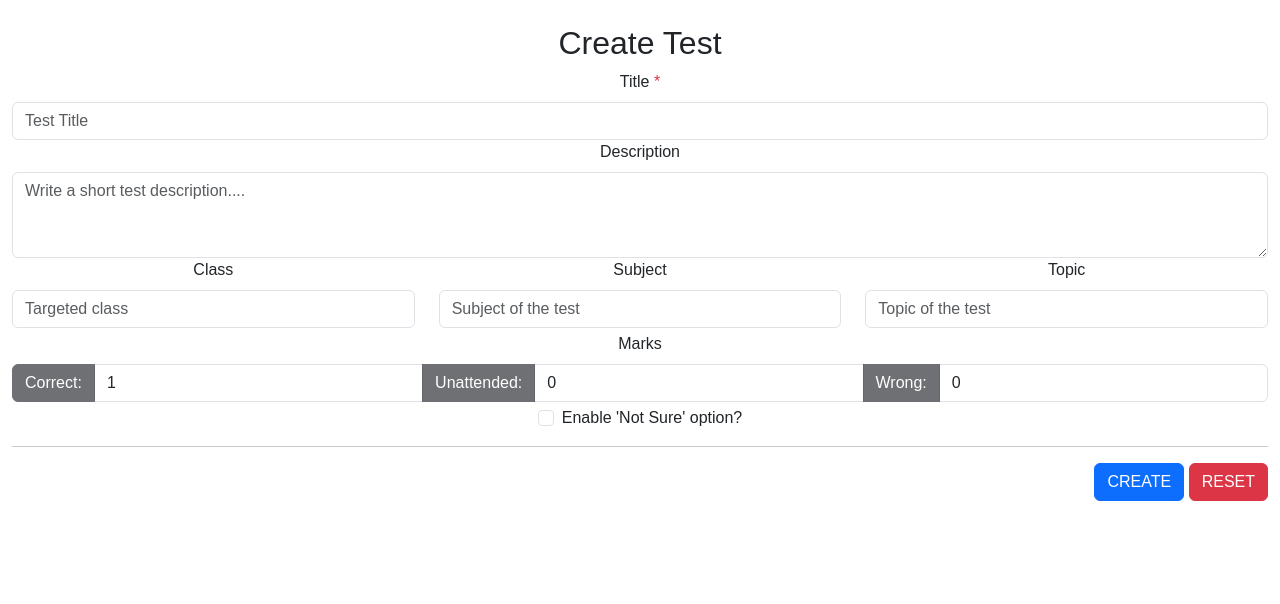
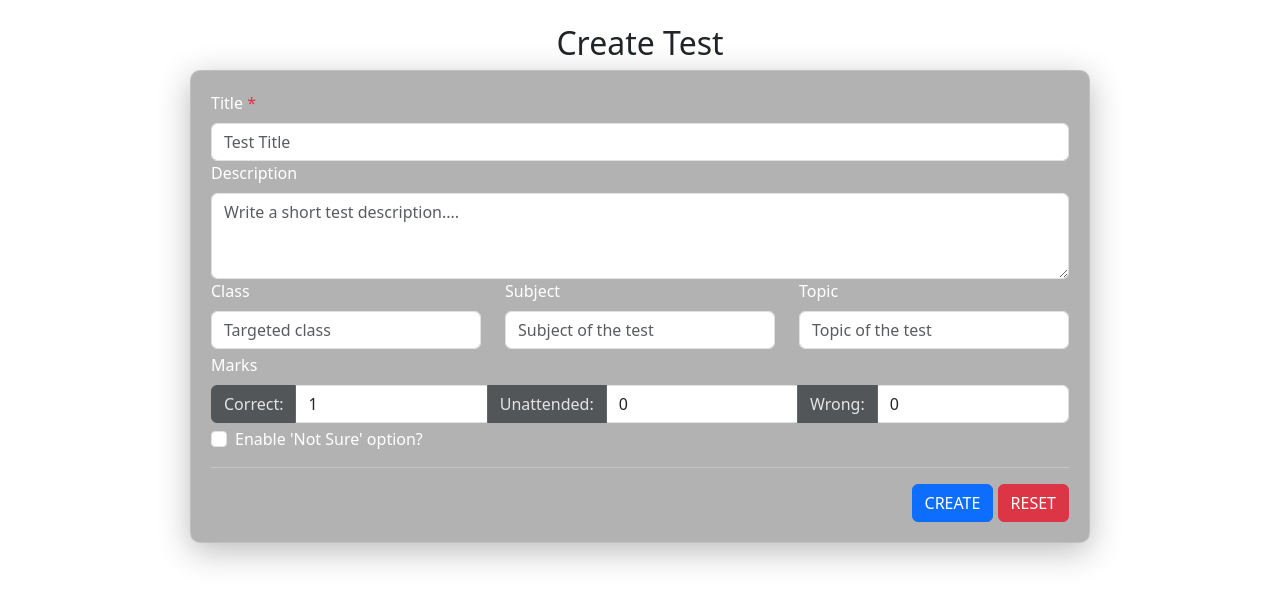
Before and after one commit to hind-sagar-biswas/mcqExam, a PHP site: page /add-test.php in a window 1280 px wide. Shown: the top 604 px of the page. Run offline with PHP 8.4, Linux system fonts and the light colour scheme; some libraries are stand-ins or nearby versions.

Commit message:
Add files via upload

```diff
--- a/assets/css/style.css
+++ b/assets/css/style.css
@@ -1,38 +1,12 @@
-*{
-	margin: 0;
-	padding: 0;
-	box-sizing: border-box;
-  font-family: sans-serif;
+#q-form{
+  background: rgba( 0, 0, 0, 0.3 );
+  box-shadow: 0 8px 32px 0 rgba( 31, 31, 31, 0.30 );
+  backdrop-filter: blur( 6px );
+  -webkit-backdrop-filter: blur( 6px );
+  border-radius: 10px;
+  border: 1px solid rgba( 255, 255, 255, 0.18 );
+  padding: 20px;
+  color: white;
+  text-align: left;
+  max-width: 900px
 }
-
-h1{
-  color: #333540;
-}
-
-a{
-  text-decoration: none;
-  color: #80dfff;
-  transition: 0.5s;
-}
-a:hover{
-  text-decoration: none;
-  color: #0086b3;
-}
-
-button{
-  border: 2px solid #333540;
-  border-radius: 4px;
-  padding: 6px;
-  text-align: center;
-  color: #fefefe;
-  background-color: #333540;
-  transition: 0.5s;
-}
-button:hover{
-  border: 2px solid #333540;
-  border-radius: 4px;
-  padding: 6px;
-  text-align: center;
-  color: #333540;
-  background-color: #d8dbeb;
-}
```
